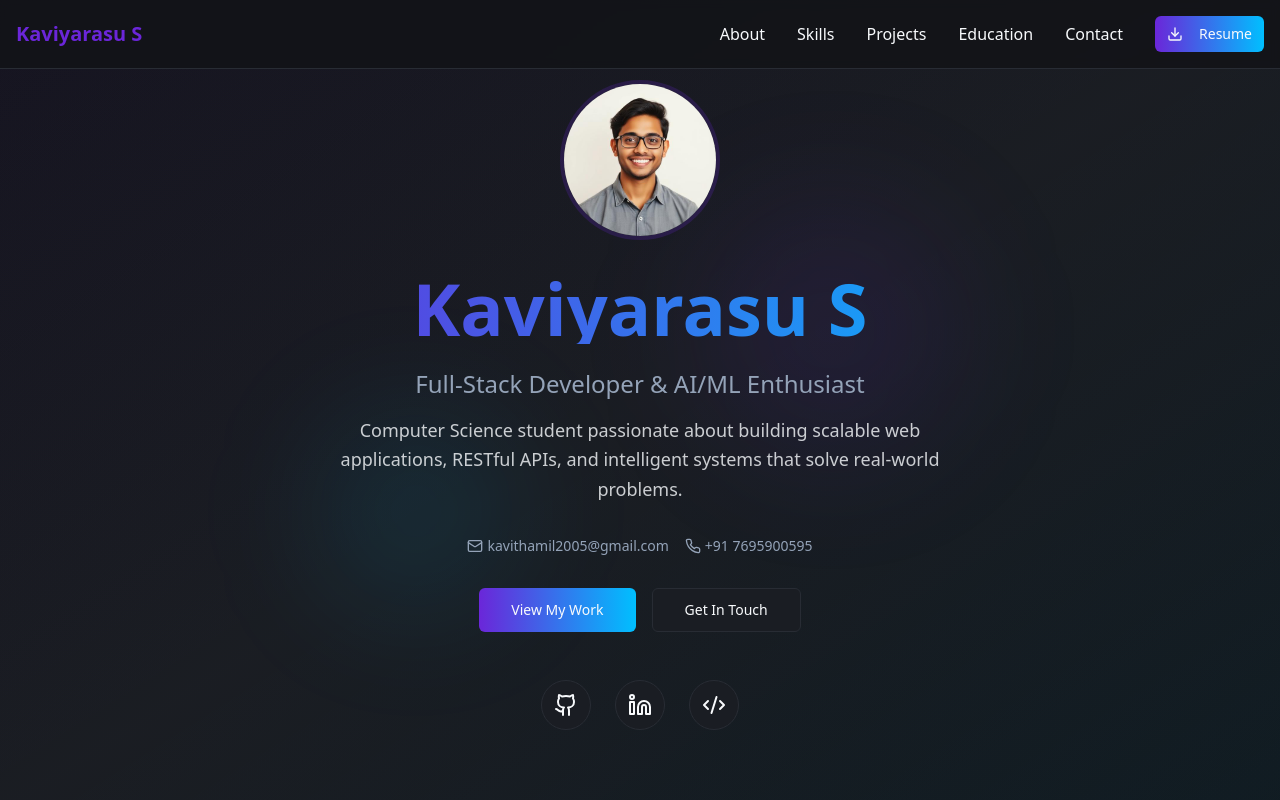
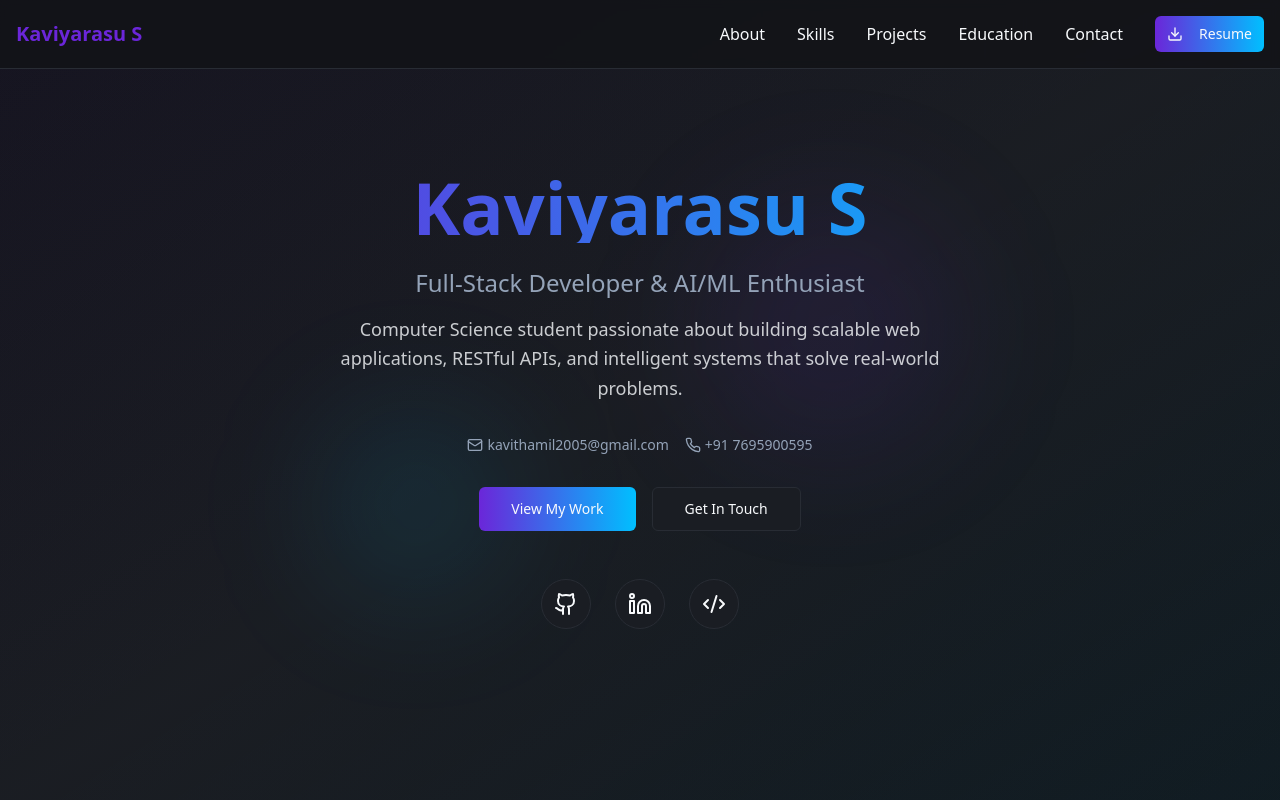
Before and after one commit to Kavi981/kaviyarasu-portfolio, a React (Vite) app: page / in a window 1280 px wide. Shown: the top 800 px of the page. Built offline with nearby package versions, Linux system fonts and the light colour scheme.

Commit message:
Remove the image
Remove the image from the portfolio.

```diff
--- a/src/components/Hero.tsx
+++ b/src/components/Hero.tsx
@@ -1,6 +1,5 @@
 import { Button } from "@/components/ui/button";
 import { Github, Linkedin, Code2, Mail, Phone } from "lucide-react";
-import profileImage from "@/assets/profile.jpg";
 
 const Hero = () => {
   const scrollToContact = () => {
@@ -26,14 +25,6 @@ const Hero = () => {
 
       <div className="container mx-auto px-4 py-20 relative z-10">
         <div className="max-w-4xl mx-auto text-center">
-          {/* Profile Image */}
-          <div className="mb-8">
-            <img
-              src={profileImage}
-              alt="Kaviyarasu S"
-              className="w-40 h-40 rounded-full mx-auto border-4 border-primary/20 shadow-[var(--shadow-glow)] object-cover"
-            />
-          </div>
 
           {/* Main Content */}
           <h1 className="text-5xl md:text-7xl font-bold mb-6 bg-gradient-to-r from-primary to-tech-accent bg-clip-text text-transparent">
```
